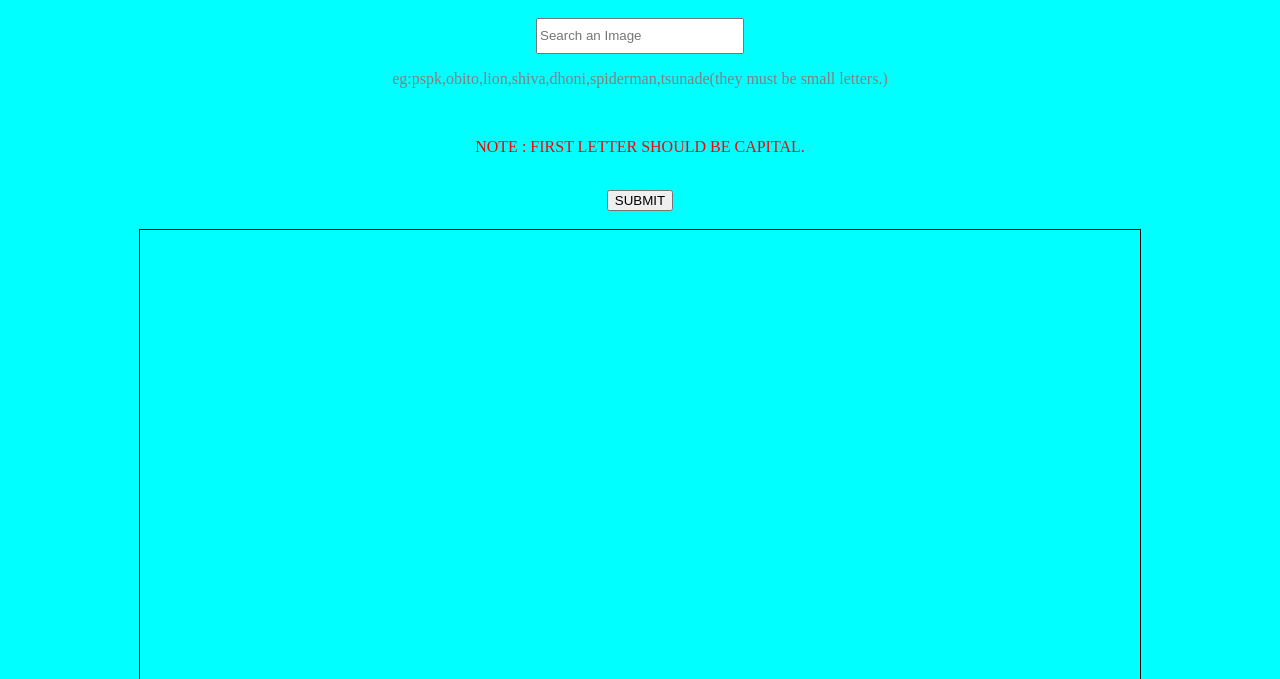
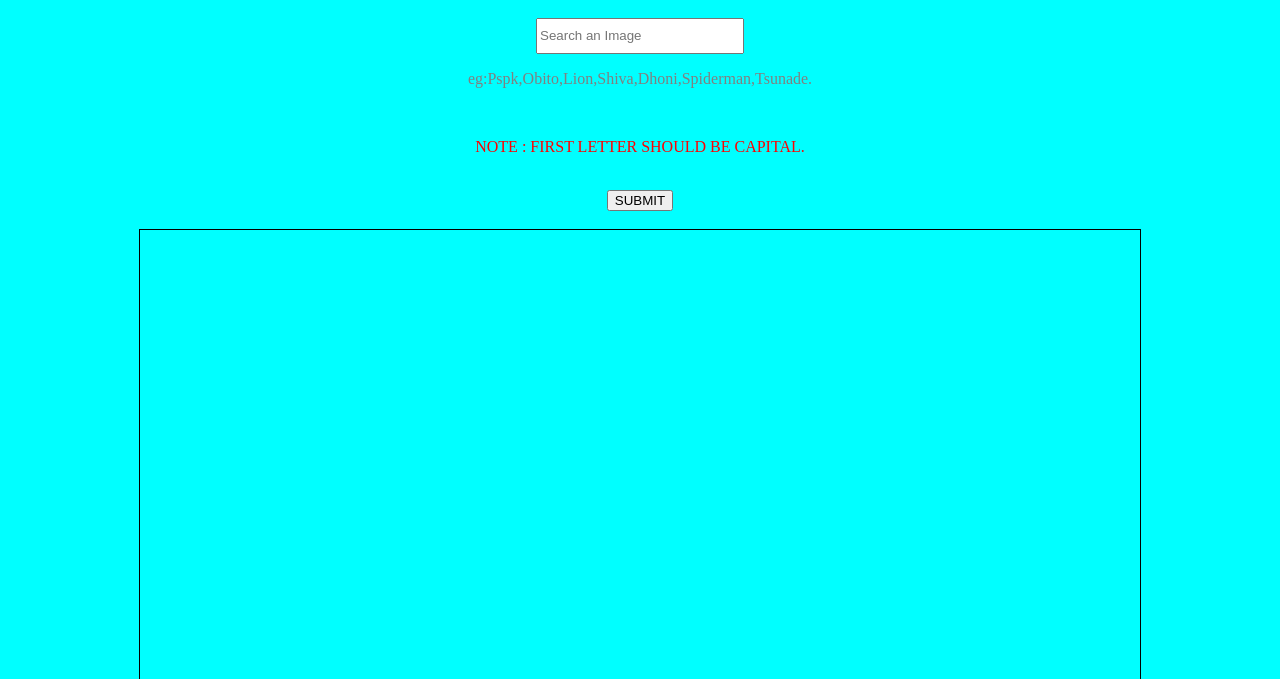
Before and after one commit to Kedharnath0/Kedharnath, a plain HTML site: page index.html in a window 1280 px wide. Shown: the part 121-800 px from the top of the page. Drawn offline with Linux system fonts and the light colour scheme.

Commit message:
Update index.html

```diff
--- a/index.html
+++ b/index.html
@@ -116,7 +116,7 @@
         <h1>Image Viewer</h1>
         <marquee behavior="scroll" direction="right to left"><b>NOTE: </b>Double click on submit button to view different image.</marquee><br><br>
         <input type="text" id="box" placeholder="Search an Image">
-        <p style="color: gray;">eg:pspk,obito,lion,shiva,dhoni,spiderman,tsunade(they must be small letters.)</p><br>
+        <p style="color: gray;">eg:Pspk,Obito,Lion,Shiva,Dhoni,Spiderman,Tsunade.</p><br>
         <p style="color:red;">NOTE : FIRST LETTER SHOULD BE CAPITAL.</p><br>
         <button onclick="picture()" ondblclick="dpicture()">SUBMIT</button><br><br>
         <center><div id="res"></div></center>
```
